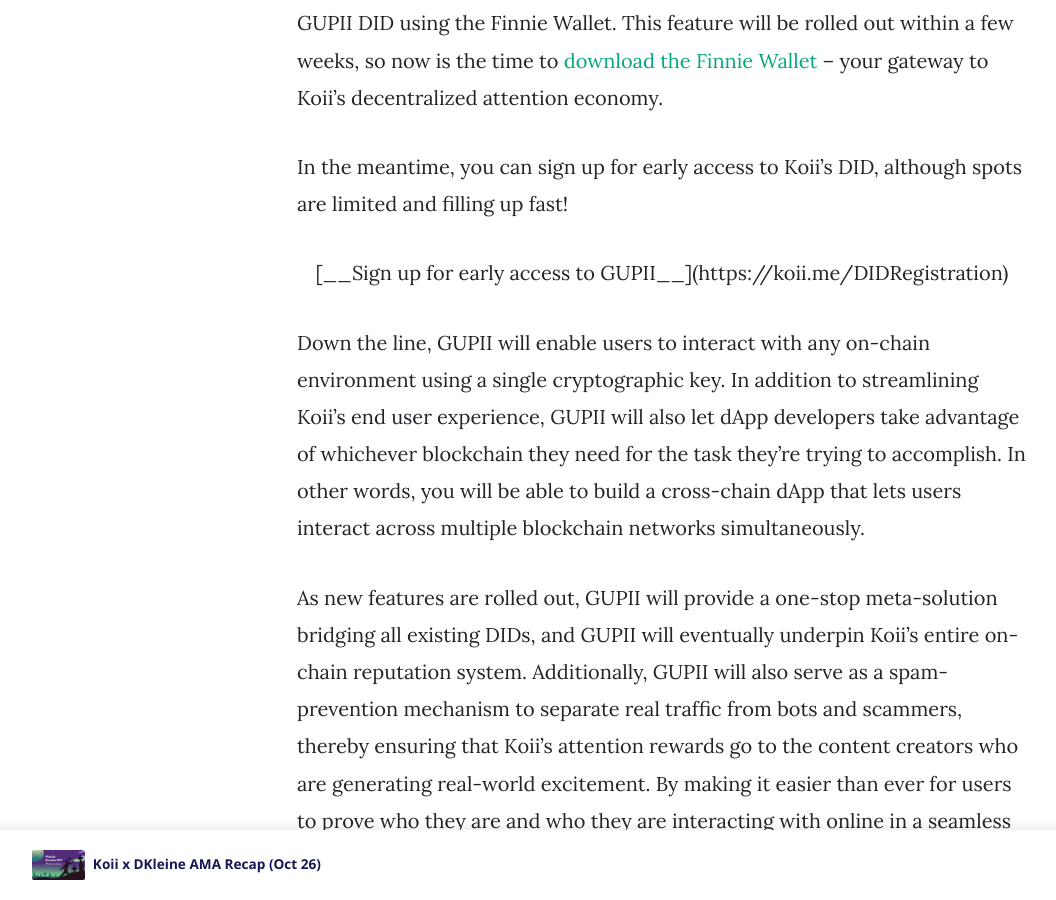
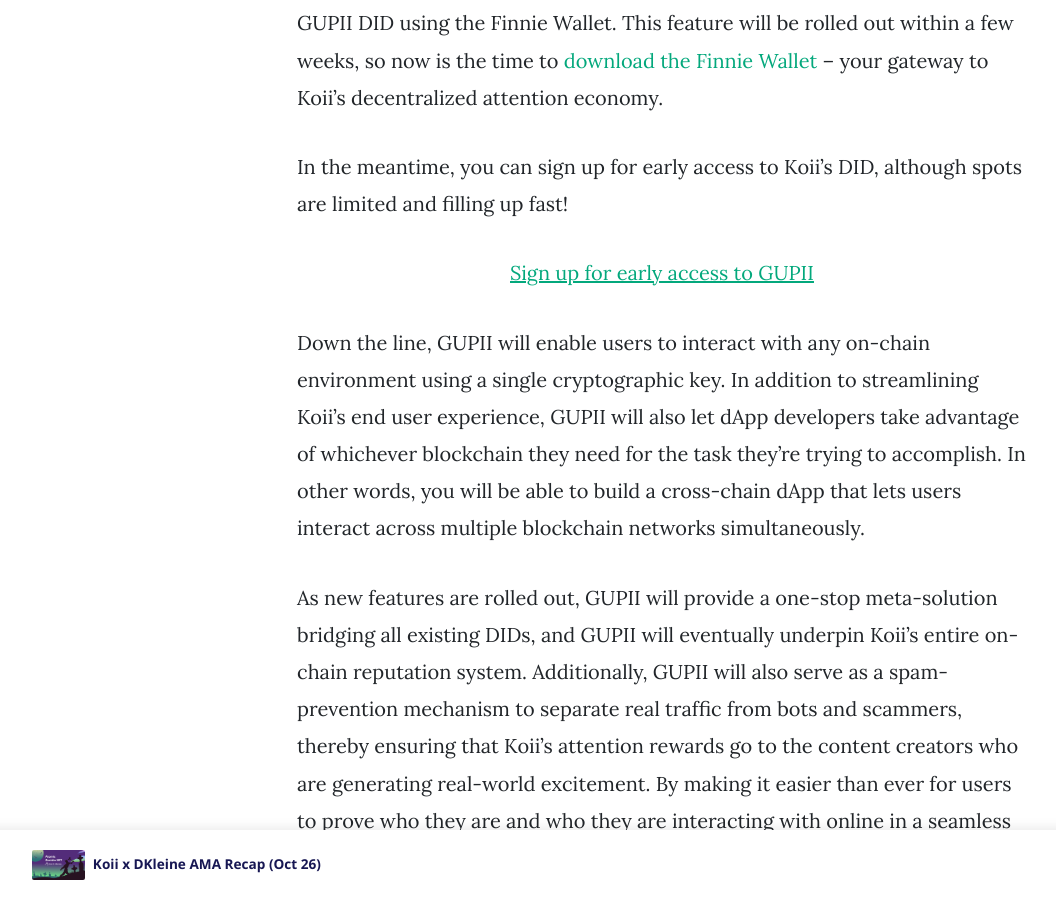
Before and after one commit to tykoii/blog, a Jekyll site: the page built from _posts/2021-11-05-DID.md, in a window 1280 px wide and 900 px high, scrolled down 3837 px. Shown: the whole window, without its empty margins (73-1129 px from the left). Built offline with Jekyll 4.4.1, drawn with Linux system fonts in a browser that asks for light colours; nearby versions of some CDN libraries; comment, search, counter and statistics services are not loaded.

Commit message:
Fix DID registration link

```diff
--- a/_posts/2021-11-05-DID.md
+++ b/_posts/2021-11-05-DID.md
@@ -45,7 +45,7 @@
 
 In the meantime, you can sign up for early access to Koii’s DID, although spots are limited and filling up fast!
 
-<p align=center>[__Sign up for early access to GUPII__](https://koii.me/DIDRegistration)</p>
+<p align=center><a href="https://koii.me/DIDRegistration"><ins>Sign up for early access to GUPII</ins></a></p>
 
 Down the line, GUPII will enable users to interact with any on-chain environment using a single cryptographic key. In addition to streamlining Koii’s end user experience, GUPII will also let dApp developers take advantage of whichever blockchain they need for the task they’re trying to accomplish. In other words, you will be able to build a cross-chain dApp that lets users interact across multiple blockchain networks simultaneously.
 
```
